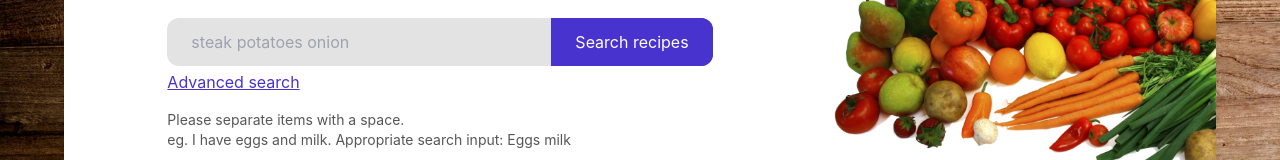
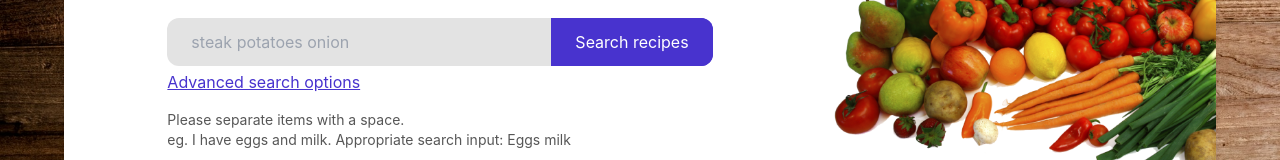
Before and after one commit to Matteo-DP/recipe-recommendation, a Next.js app: page / in a window 1280 px wide. Shown: the part 300-460 px from the top of the page. Built offline with nearby package versions, Linux system fonts and the light colour scheme.

Commit message:
feat(authcontext, settings): Added authcontext, persistent search settings

```diff
--- a/pages/index.js
+++ b/pages/index.js
@@ -123,7 +123,7 @@ export default function index() {
               <button type="submit" disabled={loading} className={`bg-accent px-6 py-3 rounded-r-xl text-white hover:text-accent  hover:bg-white duration-75 ease ${styles.innerShadow}`}>Search recipes</button>
             </form>
 
-            <button className='underline text-accent mb-4 mt-1' onClick={() => setIsOpen(true)}>Advanced search</button>
+            <button className='underline text-accent mb-4 mt-1' onClick={() => setIsOpen(true)}>Advanced search options</button>
 
             <p className='text-textlighter text-sm'>Please separate items with a space.</p>
             <p className='text-textlighter text-sm'>eg. I have eggs and milk. Appropriate search input: Eggs milk</p>
```
